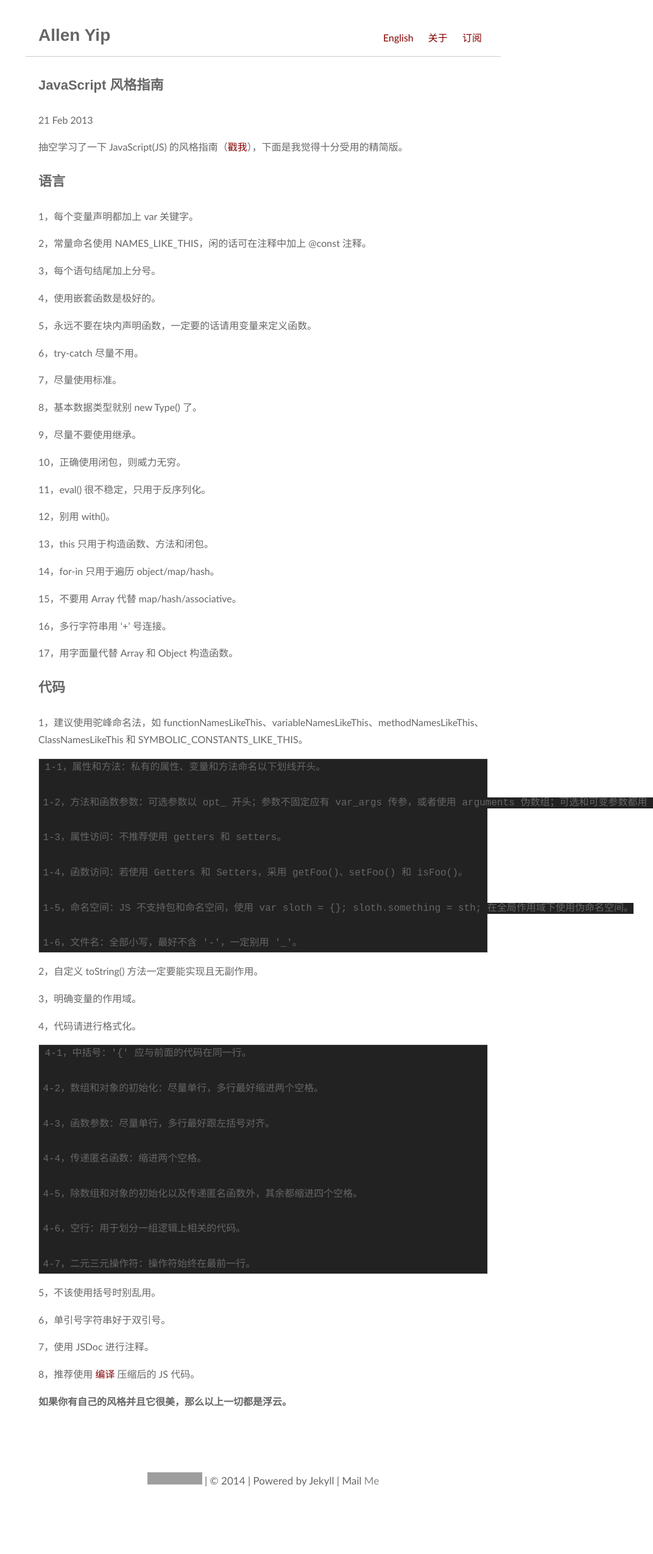
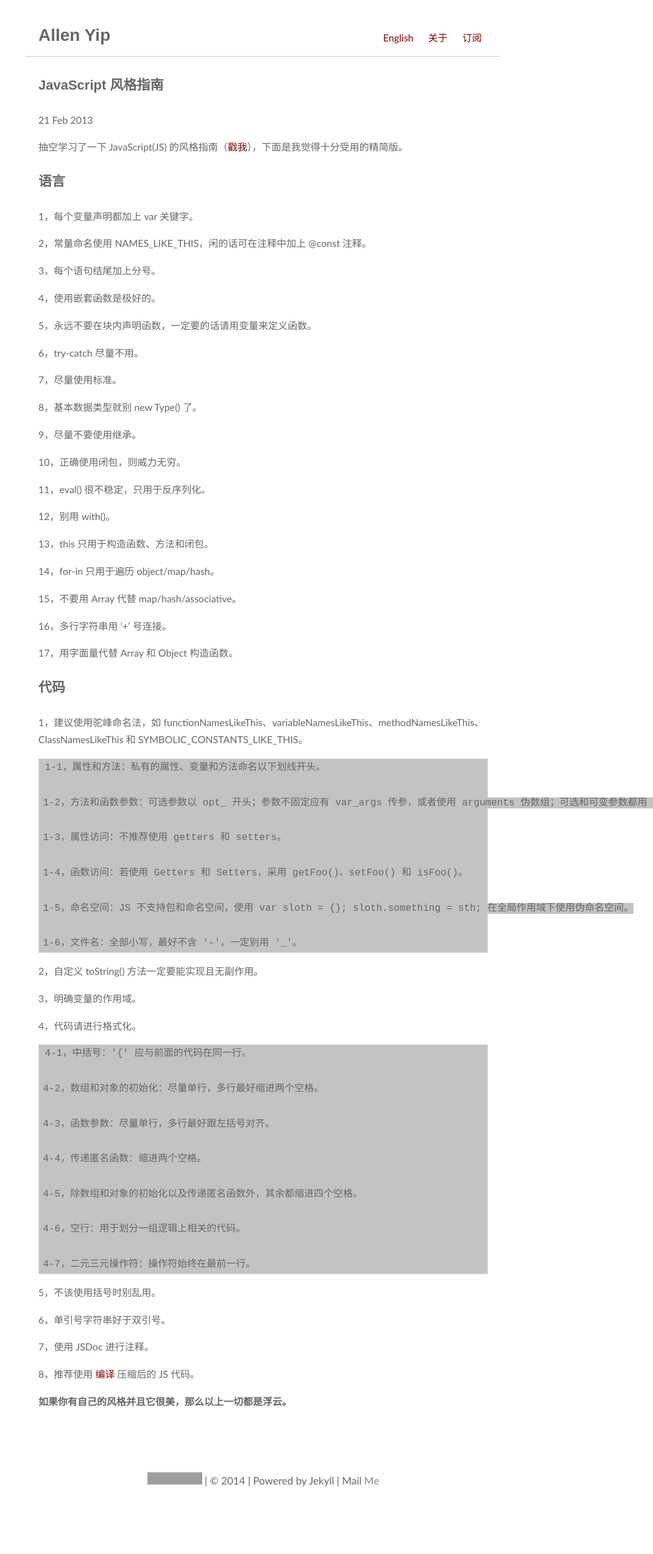
Before and after one commit to allenyip/allenyip.github.com, a Jekyll site: the page built from _posts/2013-02-21-javascript-style-guide.md, in a window 1280 px wide. Shown: the whole page at 61% size, without its empty margins (208-1280 px from the left). Built offline with Jekyll 4.4.1, drawn with Linux system fonts in a browser that asks for light colours; some web fonts are replaced; Markdown is read by kramdown in place of the engine named in the settings; grey boxes are pictures that could not be loaded.

Commit message:
modify css

```diff
--- a/css/main.css
+++ b/css/main.css
@@ -51,13 +51,13 @@ blockquote {
 /* modify code starts */
 .post pre {
   border: 1px solid #ddd;
-  background: #222;
+  background-color: #c3c3c3;
   padding: 0 .4em;
 }
 
 .post code {
   border: 1px solid #ddd;
-  background: #222;
+  background-color: #c3c3c3;
   padding: 0 .2em;
 }
 
```
Also changed, not shown: _posts/2014-02-04-recommender-system-overview.md (+0 -3 lines).
